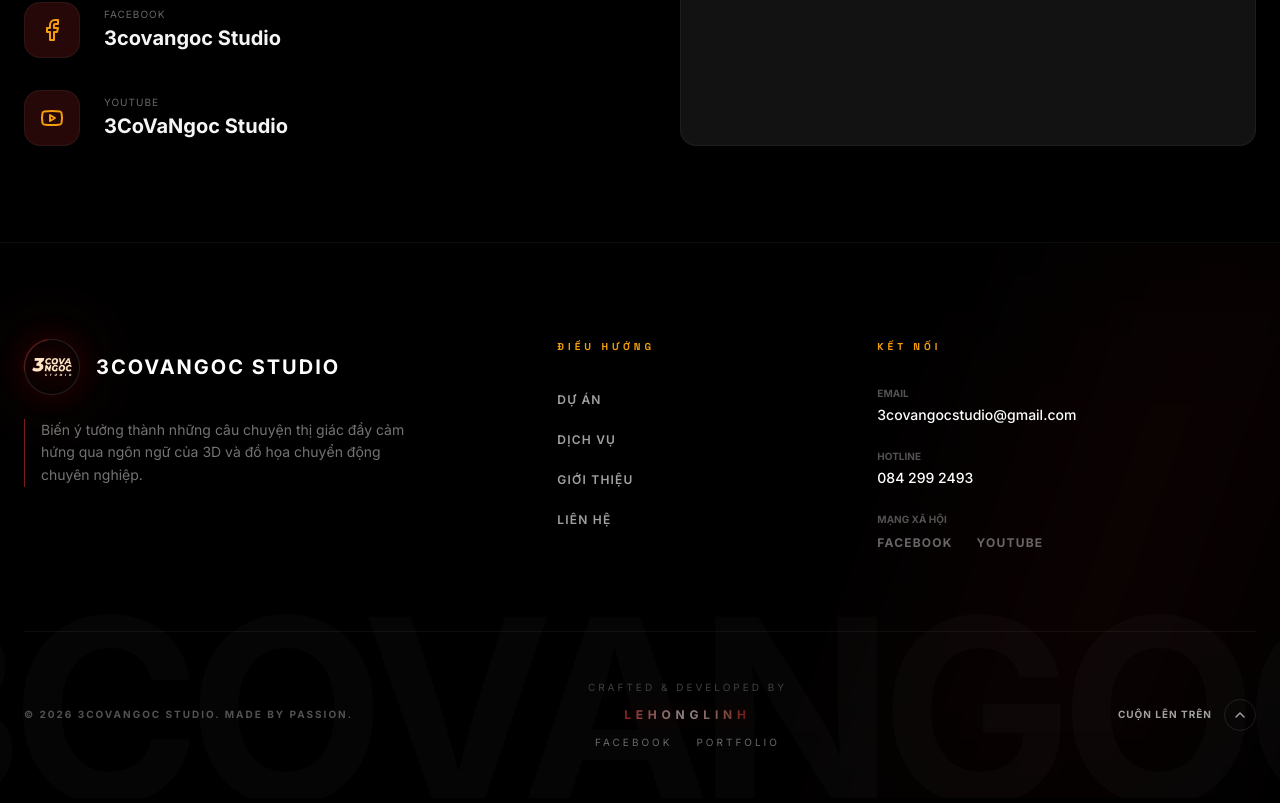
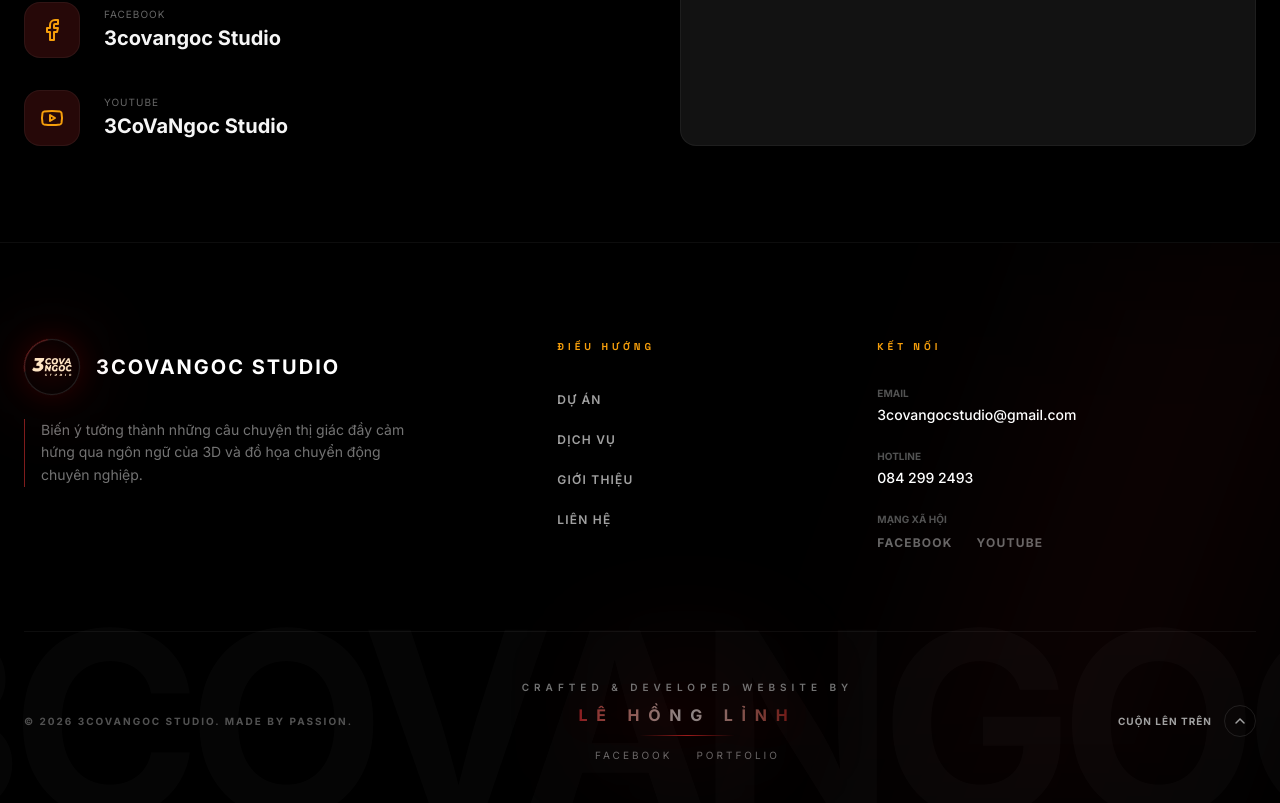
Before and after one commit to lehonglinh12345/GTchoLeTienPhat, a React (Vite) app: page / in a window 1280 px wide. Shown: the part 5036-5839 px from the top of the page. Built offline with nearby package versions, Linux system fonts and the light colour scheme; a web font is replaced by a local one.

Commit message:
sửa dev web

```diff
--- a/src/components/Footer.tsx
+++ b/src/components/Footer.tsx
@@ -137,24 +137,55 @@
             © 2026 3COVANGOC STUDIO. MADE BY PASSION.
           </p>
          <div className="flex flex-col items-center gap-3 text-center md:-translate-x-8 lg:-translate-x-12">
+  <div className="relative flex flex-col items-center gap-2">
 
-  <span className="text-neutral-700 text-[10px] uppercase tracking-[0.3em]">
-    Crafted & Developed by
+  {/* Small Glow */}
+  <div className="absolute top-1/2 left-1/2 -translate-x-1/2 -translate-y-1/2 w-40 h-20 bg-studio-red/10 blur-3xl rounded-full pointer-events-none" />
+
+  {/* Subtitle */}
+  <span
+    className="
+      text-[10px]
+      uppercase
+      tracking-[0.5em]
+      text-neutral-500
+      font-semibold
+      relative
+    "
+  >
+    Crafted & Developed Website by
   </span>
 
   {/* Developer Name */}
   <div
     className="
+      relative
       text-transparent bg-clip-text
       bg-gradient-to-r from-red-500 via-white to-red-700
-      font-black tracking-[0.4em]
-      text-xs
-      drop-shadow-[0_0_10px_rgba(255,0,0,0.35)]
+      font-black
+      tracking-[0.55em]
+      text-sm md:text-base
+      drop-shadow-[0_0_18px_rgba(255,0,0,0.45)]
       animate-pulse
+      transition-all duration-500
+      hover:scale-105
     "
   >
-    LEHONGLINH
+    LÊ HỒNG LỈNH
   </div>
+
+  {/* Decorative Line */}
+  <div
+    className="
+      w-24 h-[1px]
+      bg-gradient-to-r
+      from-transparent
+      via-studio-red
+      to-transparent
+      opacity-70
+    "
+  />
+</div>
 
   {/* Developer Links */}
   <div className="flex items-center justify-center gap-6 flex-wrap">
```
